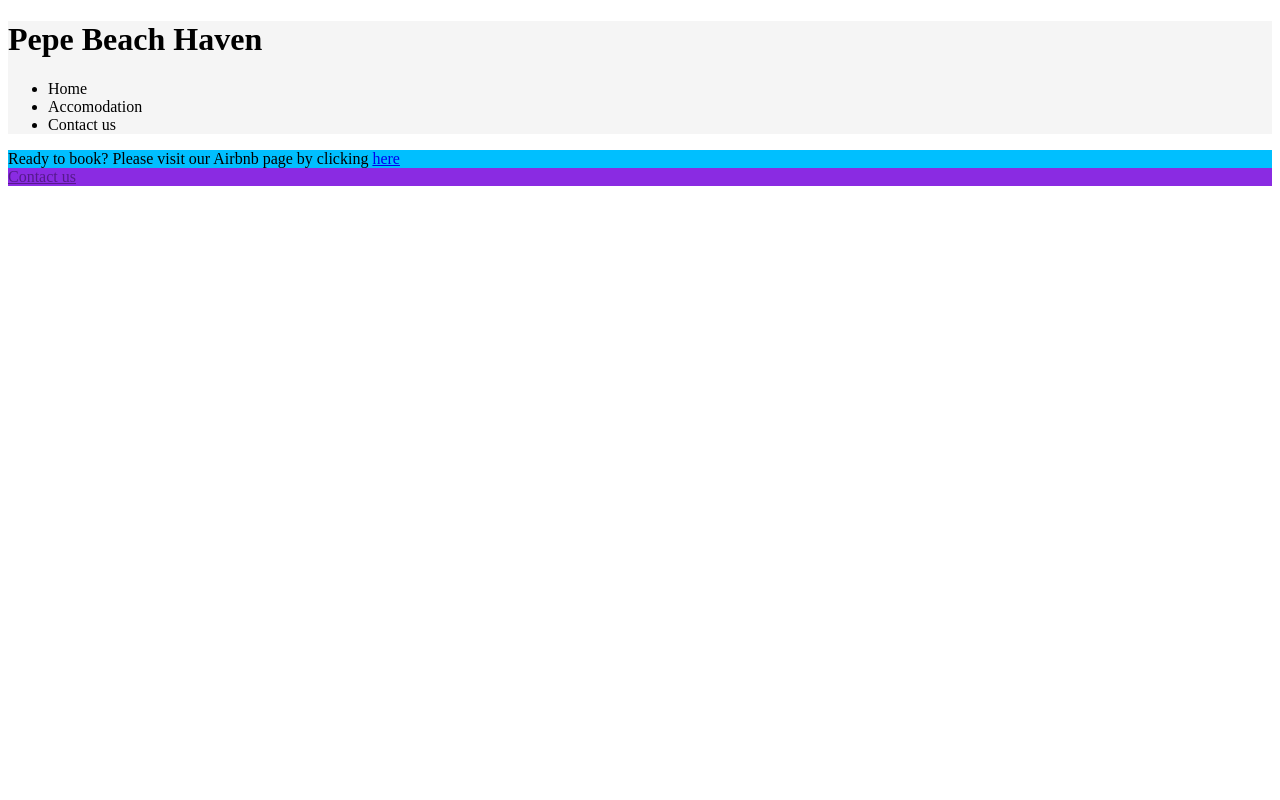
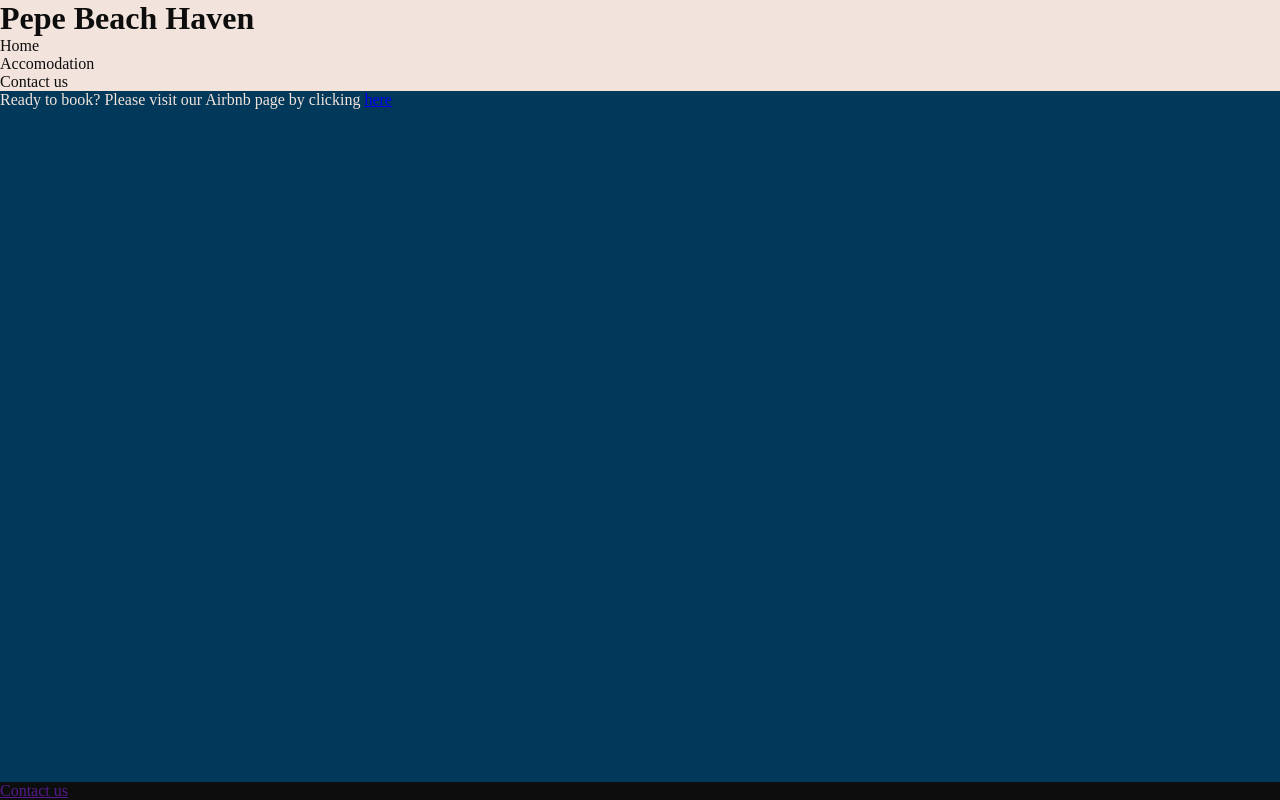
Before and after one commit to pswhdev/pepe-beach-haven, a plain HTML site: page index.html in a window 1280 px wide. Drawn offline with Linux system fonts and the light colour scheme.

Commit message:
Define general styles on css and push footer down using flex

```diff
--- a/assets/css/style.css
+++ b/assets/css/style.css
@@ -1,14 +1,32 @@
+/* Asterisk wildcard to override browsers default settings */
+* {
+    padding: 0;
+    margin:0;
+    box-sizing: border-box;
+}
+
+/* General styles */
+body {
+    min-height: 100vh;
+    color: #0D0D0D;
+    display: flex;
+    flex-direction: column;
+}
+
 /* Header */
 header {
-    background-color: #f5f5f5;
+    background-color: #F2E4DC;
 }
 
 /* Main content */
 main {
-    background-color: deepskyblue;
+    background-color: #023859;
+    flex: 1 0 auto;
+    color: #F2E4DC;
 }
 
 /* Footer */
 footer {
-    background-color: blueviolet;
+    background-color: #0D0D0D;
+    color: #F2E4DC;
 }
```
Also changed, not shown: index.html (+1 -0 lines).
